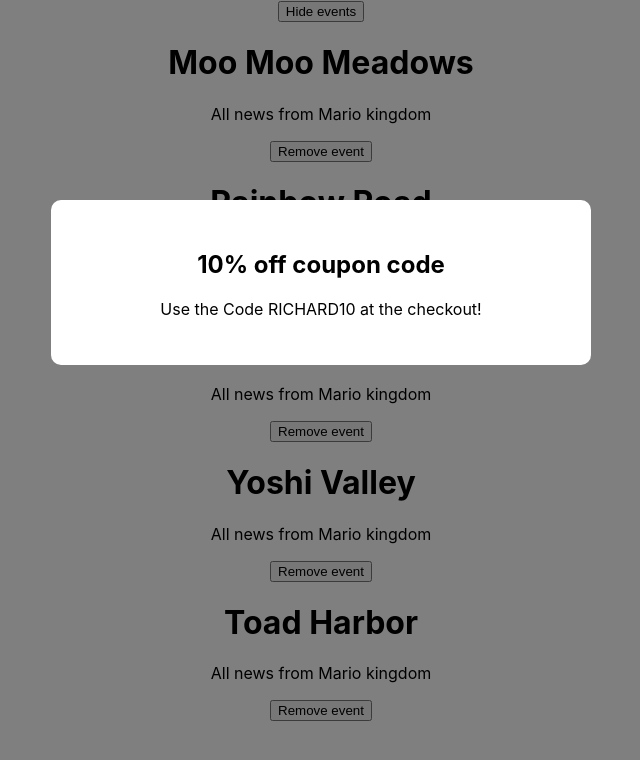
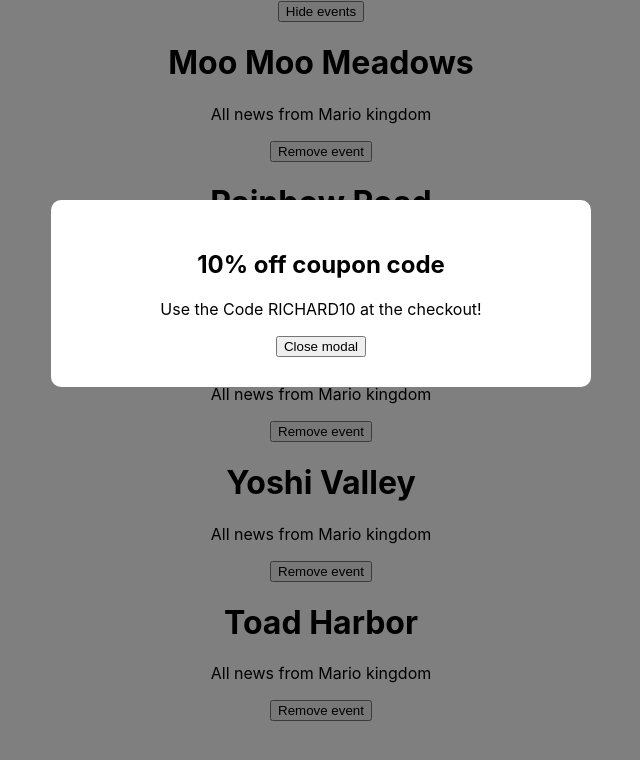
Before and after one commit to richruizv/react-firebase, a React (Create React App) app: page / in a window 1280 px wide. Shown: the top 760 px of the page, without its empty margins (319-959 px from the left). Built offline with nearby package versions, Linux system fonts and the light colour scheme.

Commit message:
props as a function

```diff
--- a/src/App.js
+++ b/src/App.js
@@ -5,6 +5,7 @@
 import Modal from './components/Modal';
 
 function App() {
+  let [showModal, setShowModal] = useState(true)
   let [showEvents, setShowEvents] = useState(true);
   let [events, setEvents] = useState([
     { id: 1, name: 'Moo Moo Meadows'},
@@ -14,7 +15,7 @@
     { id: 5, name: 'Toad Harbor'}
   ])
 
-  console.log(showEvents)
+  console.log(showModal)
 
   const handleClick = (id) => {
     // we pass a function here which returns a new state value
@@ -23,6 +24,10 @@
         return event.id !== id
       })
     })
+  }
+
+  const handleClose = () => {
+    setShowModal(false)
   }
 
   return (
@@ -35,10 +40,10 @@
           <button onClick={() => handleClick(event.id)}>Remove event</button>
         </React.Fragment>
       ))}
-      <Modal>
+      { showModal && <Modal handleClose={handleClose}>
         <h2>10% off coupon code</h2>
         <p>Use the Code RICHARD10 at the checkout!</p>
-      </Modal>
+      </Modal> }
     </div>
   );
 }
--- a/src/components/Modal.js
+++ b/src/components/Modal.js
@@ -1,12 +1,12 @@
 import './Modal.css'
 
-export default function Modal(props) {
+export default function Modal({ children,handleClose }) {
   return (
     <div className="modal-backdrop">
       <div className="modal">
-        {props.children}
+        {children}
+        <button onClick={handleClose}>Close modal</button>
       </div>
-
     </div>
   )
 }
```
